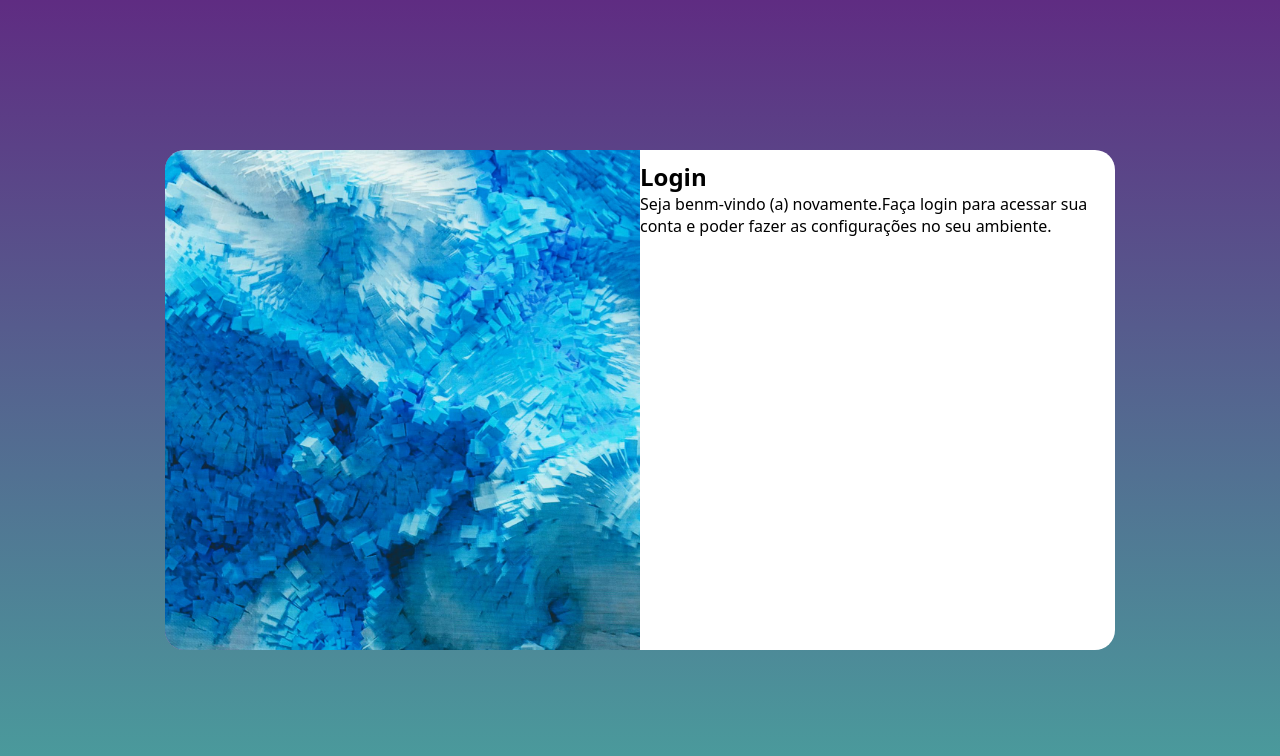
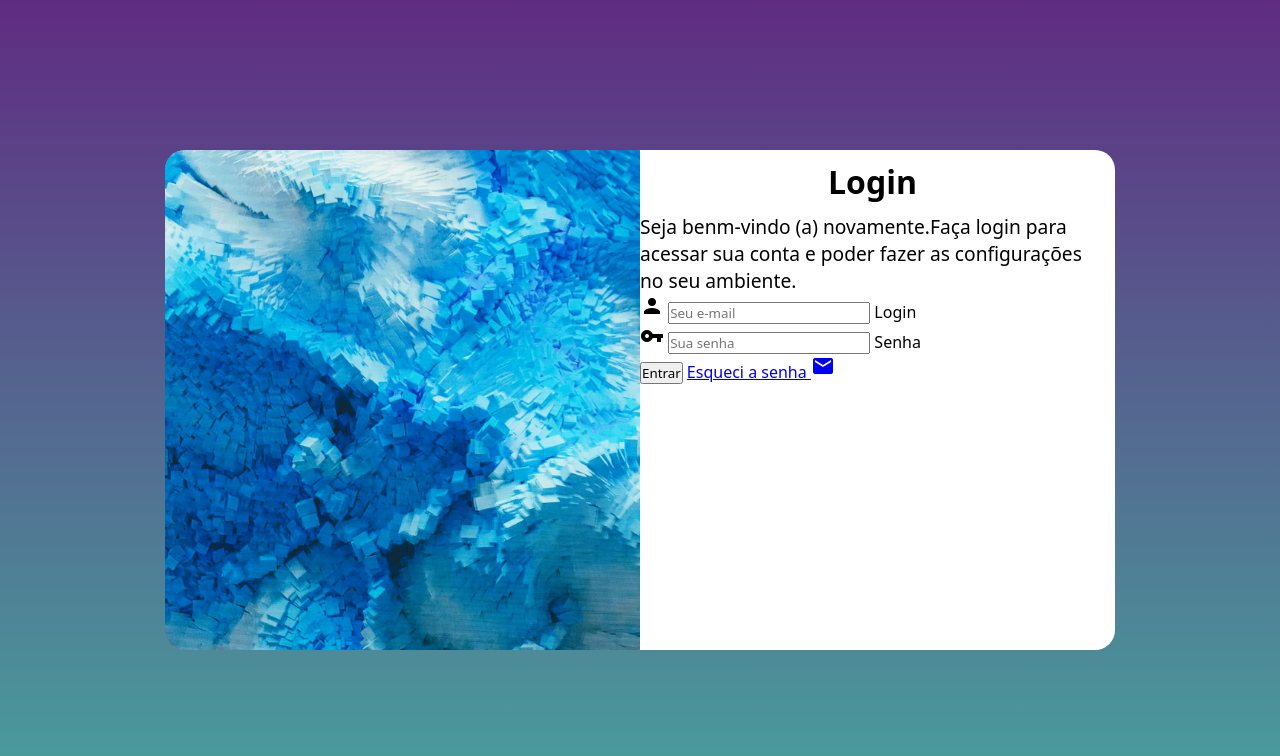
Before and after one commit to emersonbatista-git/Projeto_Login, a plain HTML site: page index.html in a window 1280 px wide. Drawn offline with Linux system fonts and the light colour scheme.

Commit message:
formulario

```diff
--- a/estilos/media-query.css
+++ b/estilos/media-query.css
@@ -61,5 +61,15 @@ Grandes telas: acima de 1201px*/
         width: 50%;
     }
 
+    div#formulario > p {
+    font-size: 1.2em;
+    }
+
+    div#formulario > h1 {
+    font-size: 2.0em;
+    }
+
+
+
 
 }
--- a/estilos/style.css
+++ b/estilos/style.css
@@ -61,3 +61,13 @@ section#login > div#formulario {
     padding: 10px;
 
 }
+
+div#formulario > h1 {
+    text-align: center;
+    margin-bottom: 10px;
+
+}
+
+div#formulario > p {
+    font-size: 0.8em;
+}
--- a/index.html
+++ b/index.html
@@ -4,6 +4,10 @@
     <meta charset="UTF-8">
     <meta name="viewport" content="width=device-width, initial-scale=1.0">
     <title>Login</title>
+    <!--Link do google para carrergar o icone do login-->
+    <link rel="stylesheet" href="https://fonts.googleapis.com/icon?family=Material+Icons" />
+
+
     <link rel="stylesheet" href="estilos/style.css">
     <link rel="stylesheet" href="estilos/media-query.css">
 </head>
@@ -18,7 +22,25 @@
             <div id="formulario">
                 <h1>Login</h1>
                 <p>Seja benm-vindo (a) novamente.Faça login para acessar sua conta e poder fazer as configurações no seu ambiente.</p>
-                <form action="login.php" method="post">
+                <form action="login.php" method="post" autocomplete="on">
+                <!--Para formatar melhor, colocar o campo dentro de uma div-->
+                    <div class="campo">
+                        <i class="material-icons">person</i>
+                        <input type="email" name="login" id="ilogin" placeholder="Seu e-mail" required autocomplete="email" maxlength="30">
+                        <label for="ilogin">Login</label>
+
+                    </div>
+
+                    <div id="campo">
+                        <i class="material-icons">vpn_key</i>
+                        <input type="password" name="senha" id="isenha" placeholder="Sua senha" required minautocomplete="current-password" minlength="2" maxlength="8">
+                        <label for="isenha">Senha</label>
+
+                    </div>
+
+                    <input type="submit" value="Entrar">
+                    <!--Nao é o recomendado fazer link para, esqueci a senha, mas por enquanto vamos fazer assim, o melhor seria programação-->
+                    <a href="esqueci.html">Esqueci a senha <i class="material-icons">mail</i> </a>
 
                 </form>
 
```
